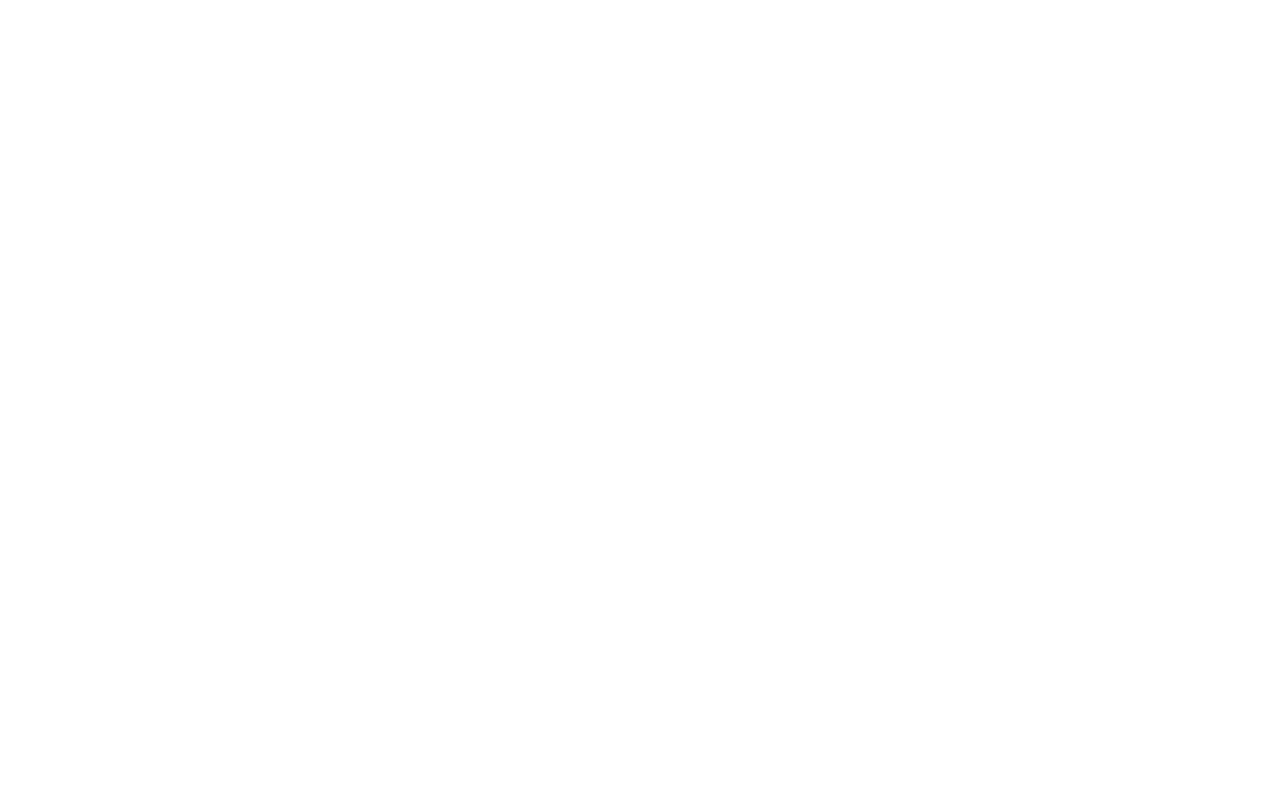
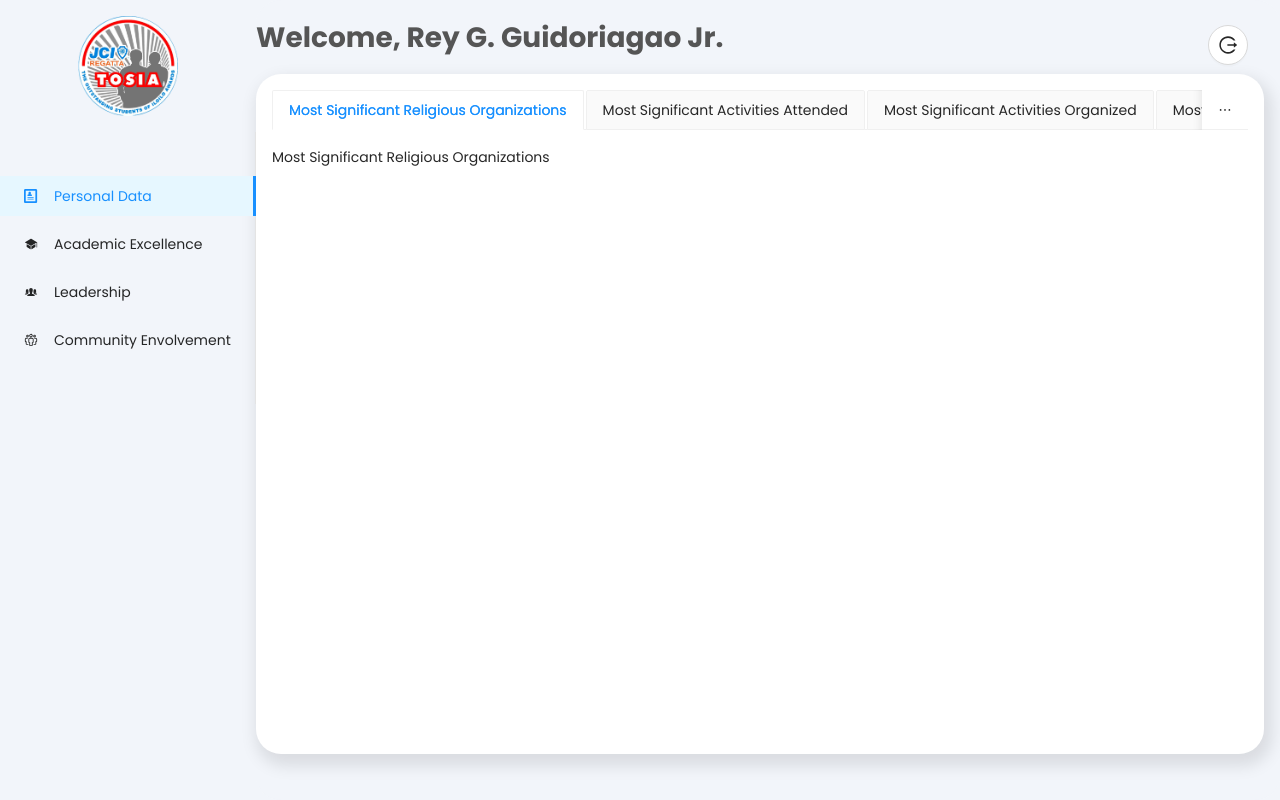
Before and after one commit to reyrey1616/tosia-client, a React (Create React App) app: page /student/community-envolvement in a window 1280 px wide. Built offline with nearby package versions, Linux system fonts and the light colour scheme.

Commit message:
STUDENT: Setup the dashboard of student

```diff
--- a/package.json
+++ b/package.json
@@ -12,6 +12,7 @@
     "moment": "^2.29.1",
     "react": "^17.0.1",
     "react-dom": "^17.0.1",
+    "react-icons": "^4.1.0",
     "react-redux": "^7.2.2",
     "react-router-dom": "^5.2.0",
     "react-scripts": "4.0.1",
--- a/src/App.js
+++ b/src/App.js
@@ -18,6 +18,10 @@ const App = () => {
 								path="/registration"
 								component={RegistrationPage}
 							/>
+							<Route
+								path="/student"
+								component={StudentRoutes}
+							/>
 						</Switch>
 					</BrowserRouter>
 				</Suspense>
--- /dev/null
+++ b/src/components/students/sidebar/sidebar.component.jsx
@@ -0,0 +1,74 @@
+import React from "react";
+import { Menu } from "antd";
+import { IoIosSchool, IoIosPeople } from "react-icons/io";
+import { VscOrganization } from "react-icons/vsc";
+import { NavLink } from "react-router-dom";
+import { ImProfile } from "react-icons/im";
+
+import logo from "../../../assets/logo-circle.png";
+
+class Sidebar extends React.Component {
+	handleClick = (e) => {
+		console.log("click ", e);
+	};
+
+	render() {
+		return (
+			<div style={{ width: 256 }} className="admin-sidebar">
+				<div className="logo-container">
+					<img
+						src={logo}
+						alt="Logo"
+						className="admin-header-logo"
+						height="100"
+						width="100"
+					/>
+				</div>
+				<Menu
+					onClick={this.handleClick}
+					defaultSelectedKeys={["1"]}
+					defaultOpenKeys={["sub1"]}
+					mode="inline"
+					className="menu-container"
+				>
+					<Menu.Item key="1">
+						<NavLink
+							to="/student/personal-data"
+							className="align-items-flex-center"
+						>
+							<ImProfile className="mr-1" /> Personal Data
+						</NavLink>
+					</Menu.Item>
+					<Menu.Item key="2">
+						<NavLink
+							to="/student/academic-excellence"
+							className="align-items-flex-center"
+						>
+							<IoIosSchool className="mr-1" /> Academic
+							Excellence
+						</NavLink>
+					</Menu.Item>
+					<Menu.Item key="3">
+						<NavLink
+							to="/student/leadership"
+							className="align-items-flex-center"
+						>
+							<IoIosPeople className="mr-1" /> Leadership
+						</NavLink>
+					</Menu.Item>
+					<Menu.Item key="4">
+						<NavLink
+							to="/student/community-envolvement"
+							className="align-items-flex-center"
+						>
+							<VscOrganization className="mr-1" />{" "}
+							Community Envolvement
+						</NavLink>
+					</Menu.Item>
+				</Menu>
+			</div>
+		);
+	}
+}
+
+export default Sidebar;
--- /dev/null
+++ b/src/pages/students/academic-excellence/main.page.jsx
@@ -0,0 +1,35 @@
+import { Tabs } from "antd";
+
+const { TabPane } = Tabs;
+
+function callback(key) {
+	console.log(key);
+}
+
+const AcademicExcellenceMainPage = () => (
+	<div className="admin-page-content card-container">
+		<Tabs defaultActiveKey="1" onChange={callback} type="card">
+			<TabPane tab="Academic Honors Received" key="1">
+				Academic Honors Received
+			</TabPane>
+			<TabPane tab="Most Significant Citations Received" key="2">
+				Most Significant Citations Received
+			</TabPane>
+			<TabPane tab="Most Significant Contests Won" key="3">
+				Most Significant Contests Won
+			</TabPane>
+			<TabPane tab="Most Significant Non Academic Awards" key="4">
+				Most Significant Non Academic Awards
+			</TabPane>
+			<TabPane
+				tab="Most Significant Academic-Related Seminars and Trainings Attended"
+				key="5"
+			>
+				Most Significant Academic-Related Seminars and Trainings
+				Attended
+			</TabPane>
+		</Tabs>
+	</div>
+);
+
+export default AcademicExcellenceMainPage;
--- /dev/null
+++ b/src/pages/students/community-envolvement/main.page.jsx
@@ -0,0 +1,31 @@
+import { Tabs } from "antd";
+
+const { TabPane } = Tabs;
+
+function callback(key) {
+	console.log(key);
+}
+
+const CommunityEnvolvementMainPage = () => (
+	<div className="admin-page-content card-container">
+		<Tabs defaultActiveKey="1" onChange={callback} type="card">
+			<TabPane tab="Most Significant Religious Organizations" key="1">
+				Most Significant Religious Organizations
+			</TabPane>
+			<TabPane tab="Most Significant Activities Attended" key="2">
+				Most Significant Activities Attended
+			</TabPane>
+			<TabPane tab="Most Significant Activities Organized" key="3">
+				Most Significant Activities Organized
+			</TabPane>
+			<TabPane
+				tab="Most Significant Awards and Citation Received"
+				key="4"
+			>
+				Most Significant Awards and Citation Received
+			</TabPane>
+		</Tabs>
+	</div>
+);
+
+export default CommunityEnvolvementMainPage;
--- /dev/null
+++ b/src/pages/students/leadership/main.page.jsx
@@ -0,0 +1,34 @@
+import { Tabs } from "antd";
+
+const { TabPane } = Tabs;
+
+function callback(key) {
+	console.log(key);
+}
+
+const LeadershipMainPage = () => (
+	<div className="admin-page-content card-container">
+		<Tabs defaultActiveKey="1" onChange={callback} type="card">
+			<TabPane tab="Most Significant Organization Envolvement" key="1">
+				Most Significant Organization Envolvement
+			</TabPane>
+			<TabPane
+				tab="Most Significant Leadership Trainings Attended"
+				key="2"
+			>
+				Most Significant Leadership Trainings Attended
+			</TabPane>
+			<TabPane
+				tab="Most Significant Awards and Citation Received"
+				key="3"
+			>
+				Most Significant Awards and Citation Received
+			</TabPane>
+			<TabPane tab="Most Significant Activities Organized" key="4">
+				Most Significant Activities Organized
+			</TabPane>
+		</Tabs>
+	</div>
+);
+
+export default LeadershipMainPage;
--- /dev/null
+++ b/src/pages/students/personal-data/main.page.jsx
@@ -0,0 +1,28 @@
+import { Tabs } from "antd";
+
+const { TabPane } = Tabs;
+
+function callback(key) {
+	console.log(key);
+}
+
+const PersonalDataMainPage = () => (
+	<div className="admin-page-content card-container">
+		<Tabs defaultActiveKey="1" onChange={callback} type="card">
+			<TabPane tab="Personal Data" key="1">
+				Personal Data
+			</TabPane>
+			<TabPane tab="Family Data" key="2">
+				Family Data
+			</TabPane>
+			<TabPane tab="School Contact Details" key="3">
+				School Contact Details
+			</TabPane>
+			<TabPane tab="Character Reference" key="4">
+				Character Reference
+			</TabPane>
+		</Tabs>
+	</div>
+);
+
+export default PersonalDataMainPage;
--- a/src/routes/student.routes.js
+++ b/src/routes/student.routes.js
@@ -1,13 +1,62 @@
 import React, { lazy } from "react";
+import { Button, Tooltip } from "antd";
 import { Route, Redirect, Switch } from "react-router-dom";
-const RegistrationPage = lazy(() =>
-	import("../pages/students/registration.page")
+import Sidebar from "../components/students/sidebar/sidebar.component";
+import { LogoutOutlined } from "@ant-design/icons";
+
+const PersonalData = lazy(() =>
+	import("../pages/students/personal-data/main.page")
 );
-
+const AcademicExcellenceMainPage = lazy(() =>
+	import("../pages/students/academic-excellence/main.page")
+);
+const LeadershipMainPage = lazy(() =>
+	import("../pages/students/leadership/main.page")
+);
+const CommunityEnvolvementMainPage = lazy(() =>
+	import("../pages/students/community-envolvement/main.page")
+);
 const StudentRoutes = () => {
 	return (
-		<div>
-			<Switch></Switch>
+		<div className="height-full flex width-full bg-dirtywhite">
+			<Sidebar />
+
+			<div className="admin-content p-1">
+				<div className="student-header flex align-items-flex-center justify-content-space-between">
+					<h2 className="text-title text-black">
+						{" "}
+						Welcome, Rey G. Guidoriagao Jr.
+					</h2>
+					<Tooltip title="Logout">
+						<Button
+							shape="circle"
+							size="large"
+							className="mr-1"
+							icon={<LogoutOutlined />}
+						></Button>
+					</Tooltip>
+				</div>
+				<div className="admin-main-content">
+					<Switch>
+						<Route
+							path="/student/personal-data/"
+							component={PersonalData}
+						/>
+						<Route
+							path="/student/academic-excellence/"
+							component={AcademicExcellenceMainPage}
+						/>
+						<Route
+							path="/student/leadership/"
+							component={LeadershipMainPage}
+						/>
+						<Route
+							path="/student/community-envolvement/"
+							component={CommunityEnvolvementMainPage}
+						/>
+					</Switch>
+				</div>
+			</div>
 		</div>
 	);
 };
--- /dev/null
+++ b/src/sass/components/_admin-header.scss
@@ -0,0 +1,68 @@
+.admin-header {
+	height: 75px;
+	width: 100vw;
+	display: flex;
+	justify-content: space-between !important;
+
+	box-shadow: 0px 8px 16px 0px rgba(0, 0, 0, 0.2) !important;
+	padding: 0.5em 3rem;
+	align-items: center;
+
+	.admin-header-actions {
+		display: flex;
+		justify-content: flex-end !important;
+	}
+
+	.admin-header-dd {
+		max-width: 200px;
+	}
+
+	.admin-header-logo {
+		width: 60px;
+		height: 40px;
+	}
+	a {
+		color: $black;
+	}
+
+	@include query(mobile) {
+		padding: 0.5em 1em;
+		.admin-header-logo {
+			width: 100px;
+			height: 35px;
+		}
+	}
+}
+
+.admin-sidebar {
+	height: 100vh;
+	background: $dirtywhite !important;
+
+	.logo-container {
+		display: flex;
+		align-items: center;
+		justify-content: center;
+		padding: 1rem;
+	}
+	.menu-container {
+		background: $dirtywhite !important;
+
+		padding-top: 5vh;
+		padding-bottom: 5vh;
+	}
+}
+
+.admin-content {
+	width: calc(100vw - 256px);
+	border-radius: 25px;
+	padding-left: 0;
+	background: $dirtywhite;
+
+	.admin-main-content {
+		border-radius: 25px;
+		box-shadow: 4px 8px 16px 4px rgba(0, 0, 0, 0.1);
+		padding: 1rem;
+		background: #fff;
+		min-height: 85vh !important;
+	}
+}
--- a/src/sass/main.scss
+++ b/src/sass/main.scss
@@ -16,6 +16,7 @@
 // Components
 
 @import "./components/registration";
+@import "./components//admin-header";
 
 // Over writes
 @import "./over-writes";
--- a/src/sass/utils/_colors.scss
+++ b/src/sass/utils/_colors.scss
@@ -4,7 +4,7 @@ $orange: #f16626;
 $black: #555555;
 $grey: #909090;
 $white: #ffffff;
-$dirtywhite: #e9eff0;
+$dirtywhite: #f2f5fa;
 
 // Background colors
 .bg-orange {
```
Also changed, not shown: src/components/global/admin-header/admin-header.component.jsx (added, +25 -0 lines), 2 other files (tests, documents, lock files or other folders).
